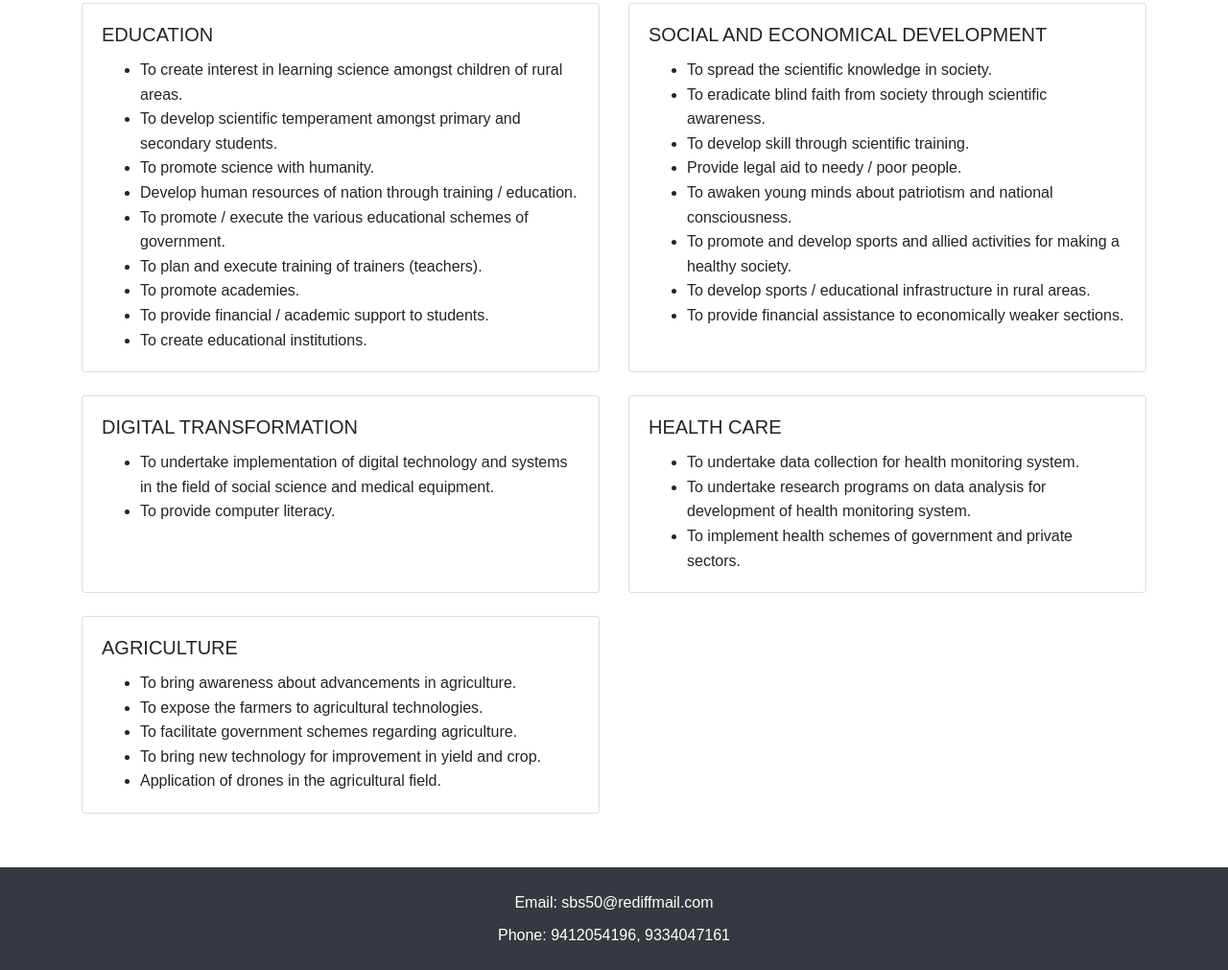
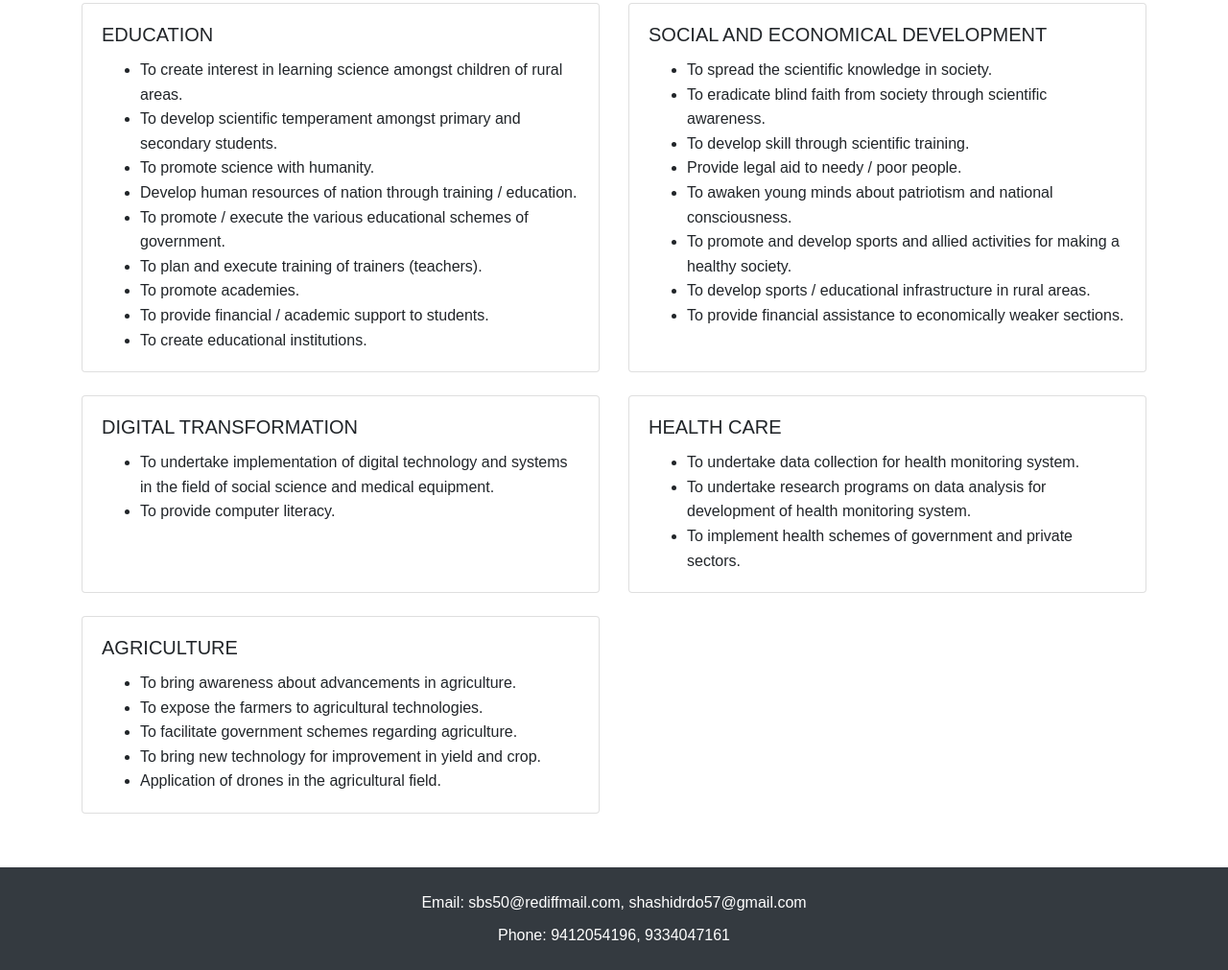
Before and after one commit to Prajakta1600/Dhrub-Tara, a plain HTML site: page OurObjectives.html in a window 1280 px wide. Shown: the part 786-1797 px from the top of the page at 96% size. Drawn offline with nearby package versions, Linux system fonts and the light colour scheme.

Commit message:
Update OurObjectives.html

```diff
--- a/OurObjectives.html
+++ b/OurObjectives.html
@@ -123,7 +123,7 @@
     </main>
 
     <footer class="bg-dark text-white text-center py-3">
-        <p>Email: sbs50@rediffmail.com</p>
+        <p>Email: sbs50@rediffmail.com, shashidrdo57@gmail.com</p>
         <p>Phone: 9412054196, 9334047161</p>
     </footer>
 
```
